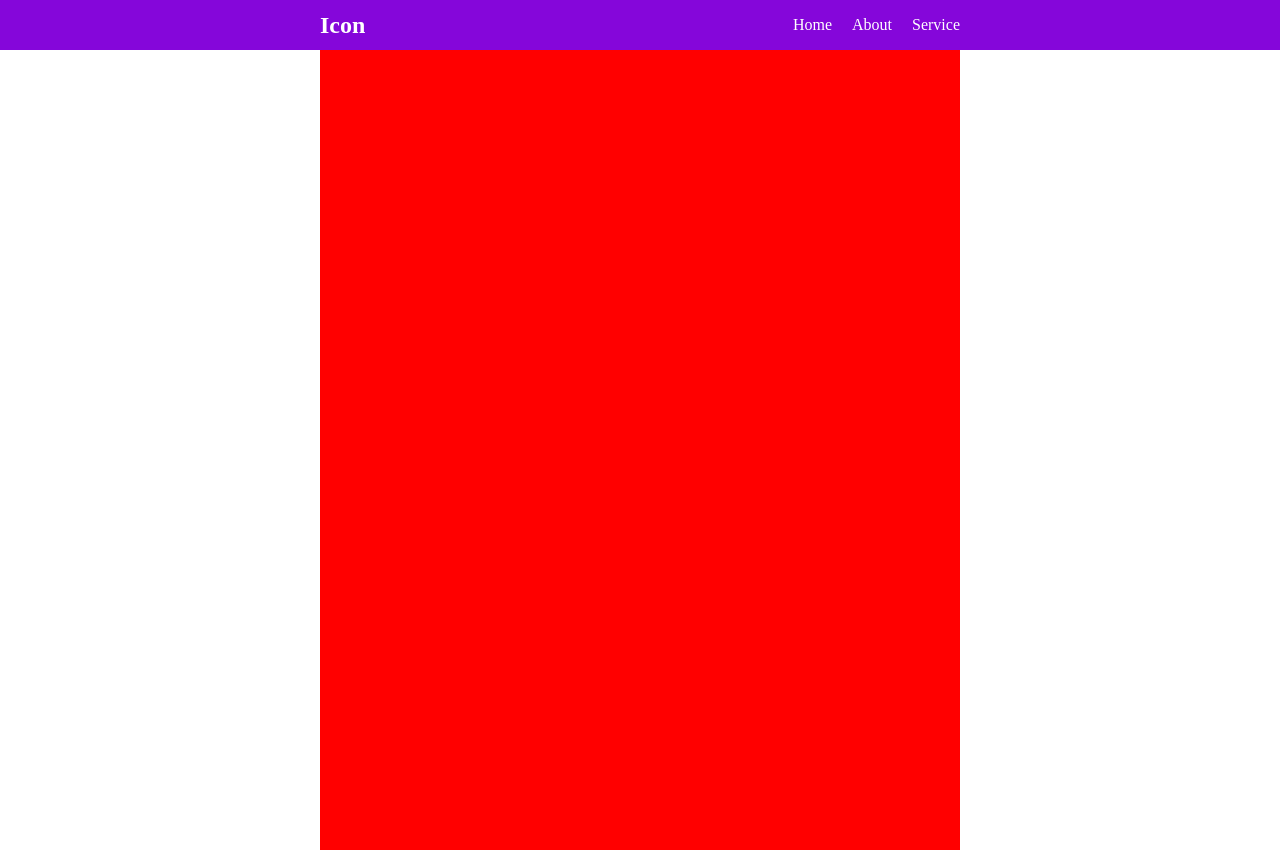
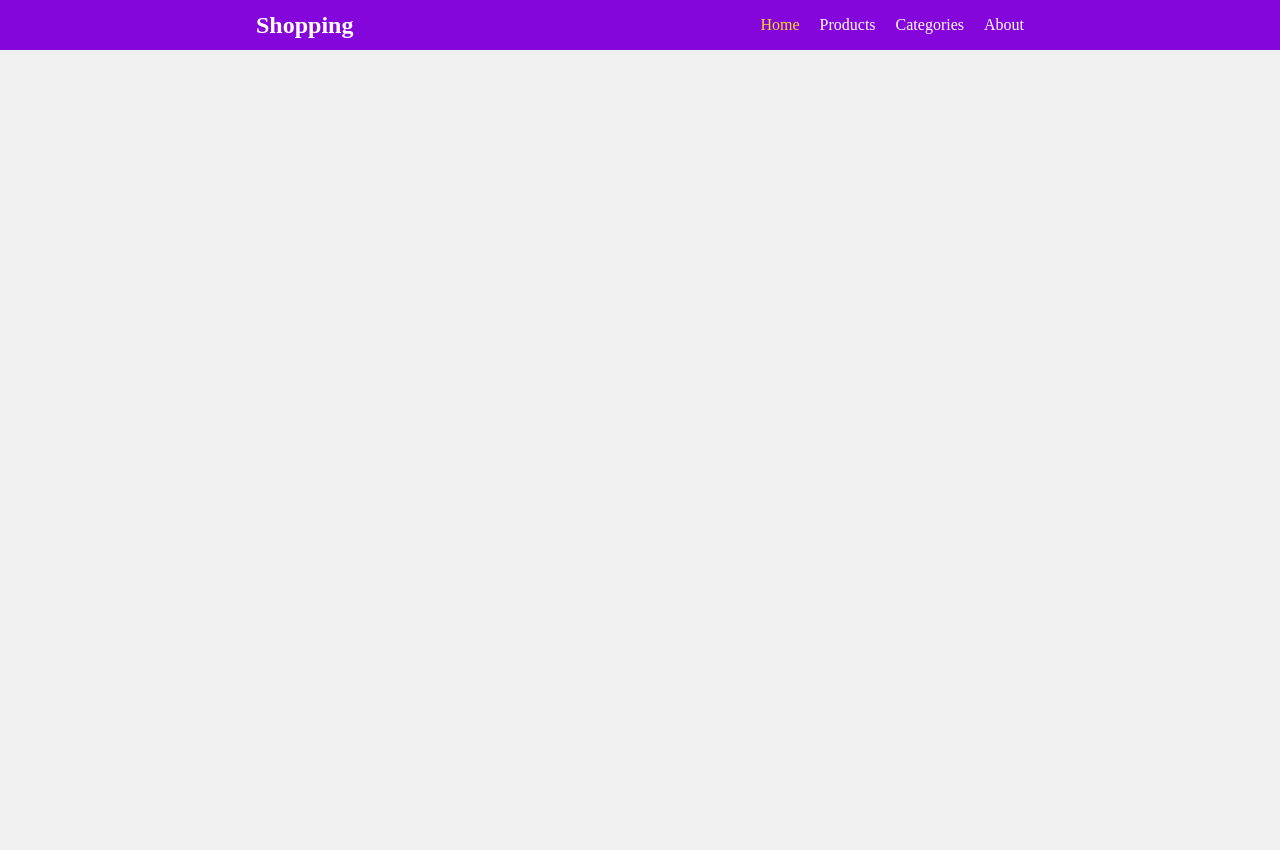
Before and after one commit to oktoala/shopping-website, a PHP site: page / in a window 1280 px wide. After the commit the page ends 50 px from the top, so only its background shows below. Run offline with PHP 8.4, Linux system fonts and the light colour scheme.

Commit message:
Add product page

```diff
--- a/component/header.html
+++ b/component/header.html
@@ -1,10 +1,11 @@
 <header class="header container">
-    <nav class="nav">
-        <h2>Icon</h2>
+    <nav class="nav center">
+        <h2 class="logo"><a href="/">Shopping</a></h2>
         <ul>
             <li><a href="/">Home</a> </li>
+            <li><a href="/product/">Products</a> </li>
+            <li><a href="/">Categories</a> </li>
             <li><a href="/">About</a> </li>
-            <li><a href="/">Service</a> </li>
         </ul>
     </nav>
 </header>
--- a/index.php
+++ b/index.php
@@ -1,30 +1,18 @@
 <!DOCTYPE html>
 <html lang="en">
-
 <head>
     <meta charset="UTF-8">
     <meta http-equiv="X-UA-Compatible" content="IE=edge">
     <meta name="viewport" content="width=device-width, initial-scale=1.0">
-    <link rel="stylesheet" href="style.css">
-    <title>Document</title>
+    <link rel="stylesheet" href="./style.css">
+    <title>Shopping</title>
 </head>
+<body>
+    <?php include 'component/header.html'; ?>
 
-<body>
-    <header class="header container">
-        <nav class="nav center">
-            <h2>Icon</h2>
-            <ul>
-                <li><a href="/">Home</a> </li>
-                <li><a href="/">About</a> </li>
-                <li><a href="/">Service</a> </li>
-            </ul>
-        </nav>
-    </header>
-    <main class="main container">
-        <section class="section1 center">
-
-        </section>
-    </main>
+    <script>
+        document.querySelector('li:nth-child(1) > a').style.color = 'rgb(250, 217, 33)';
+    </script>
 </body>
 
 </html>
--- a/style.css
+++ b/style.css
@@ -1,6 +1,16 @@
+:root {
+    --widthContainer: 60%;
+    --mainColor: #8506da;
+    --subColor: rgb(250, 217, 33);
+}
+
 * {
     padding: 0;
-    margin:  0;
+    margin: 0;
+}
+
+body {
+    background-color: #f0f0f0;
 }
 
 .container {
@@ -9,26 +19,27 @@
 }
 
 .center {
-    width: 50%;
+    width: var(--widthContainer);
 }
 
 /* Header */
 
+
+
 .header {
-    background-color: #8506da;
+    background-color: var(--mainColor);
     height: 50px;
     /* box-shadow: 0px 1px 10px #1e1e1e; */
     color: white;
 }
 
-
-.nav, .nav ul{
+.nav, .nav ul {
     justify-content: space-between;
     align-items: center;
     display: flex;
 }
 
-.nav ul li{
+.nav ul li {
     margin-left: 20px;
     list-style: none;
 }
@@ -38,9 +49,14 @@
     color: inherit;
 }
 
-.nav a:hover {
+.nav ul li a:hover {
     cursor: pointer;
-    color: rgb(250, 217, 33);
+    text-decoration: underline;
+}
+
+.logo a:hover {
+    text-decoration: none;
+    color: var(--subColor);
 }
 
 /* Main */
@@ -50,6 +66,50 @@
     height: 100vh;
 }
 
-.section1 {
-    background-color: red;
+.grid-container {
+    --gap : 10px;
+    width: 100%;
+    display: grid;
+    justify-content: space-between;
+    grid-template-columns: repeat(auto-fit, minmax(240px, 240px));
+    padding: 10px 0;
+    row-gap: var(--gap);
+    /* columns: var(--gap); */
 }
+
+.grid-container a {
+    color: inherit;
+    text-decoration: none;
+}
+
+.grid-item {
+    display: flex;
+    flex-direction: column;
+    justify-content: space-between;
+    background-color: rgba(255, 255, 255, 0.8);
+    padding: 10px;
+    box-shadow: inset 0px 1px 5px var(--mainColor);
+}
+
+.grid-item:hover {
+    box-shadow:  0px 1px 5px var(--mainColor);
+
+}
+
+.grid-value {
+    padding: 10px 0 0 0;
+}
+
+.grid-title {
+    white-space: nowrap;
+    text-overflow: ellipsis;
+    overflow: hidden;
+}
+
+.grid-title:hover {
+    color: var(--subColor);
+}
+
+.grid-img{
+    height: 200px;
+}
```
Also changed, not shown: product/index.php (added, +45 -0 lines), img/gambar.jpg (added), img/header-bg.png (added).
